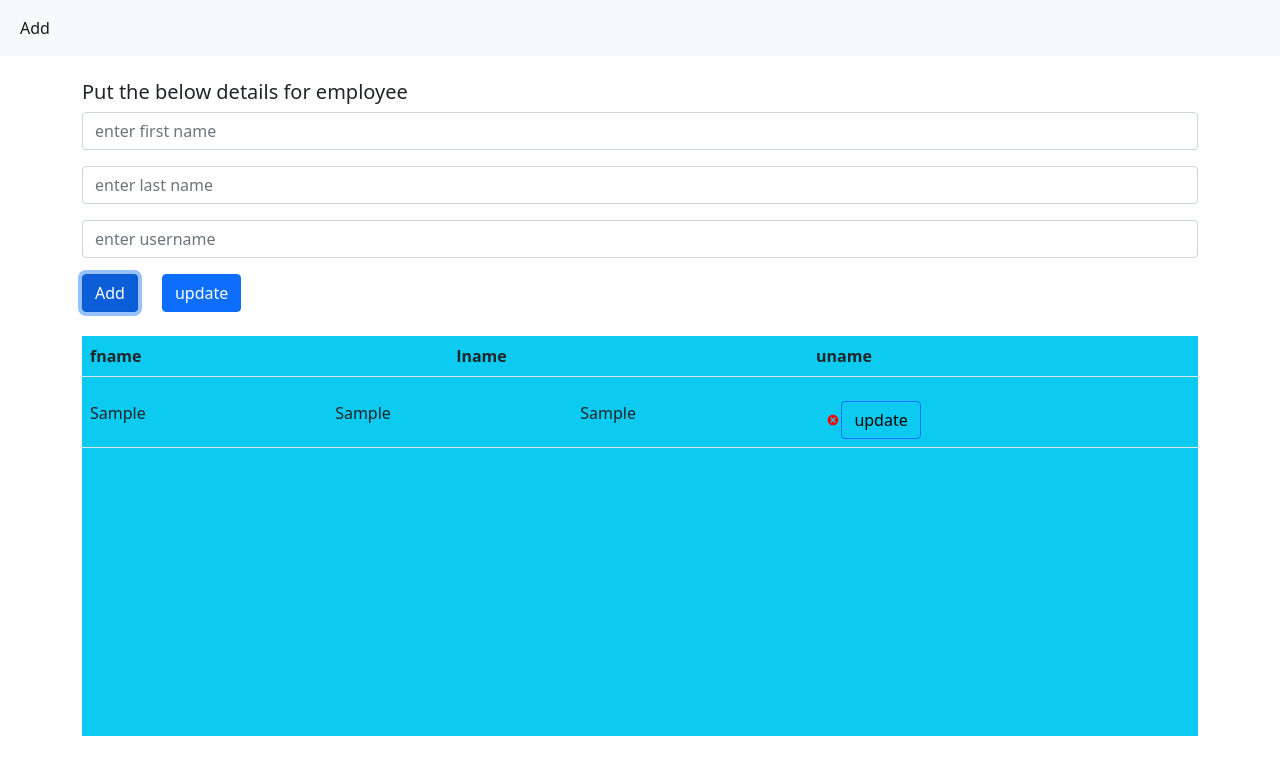
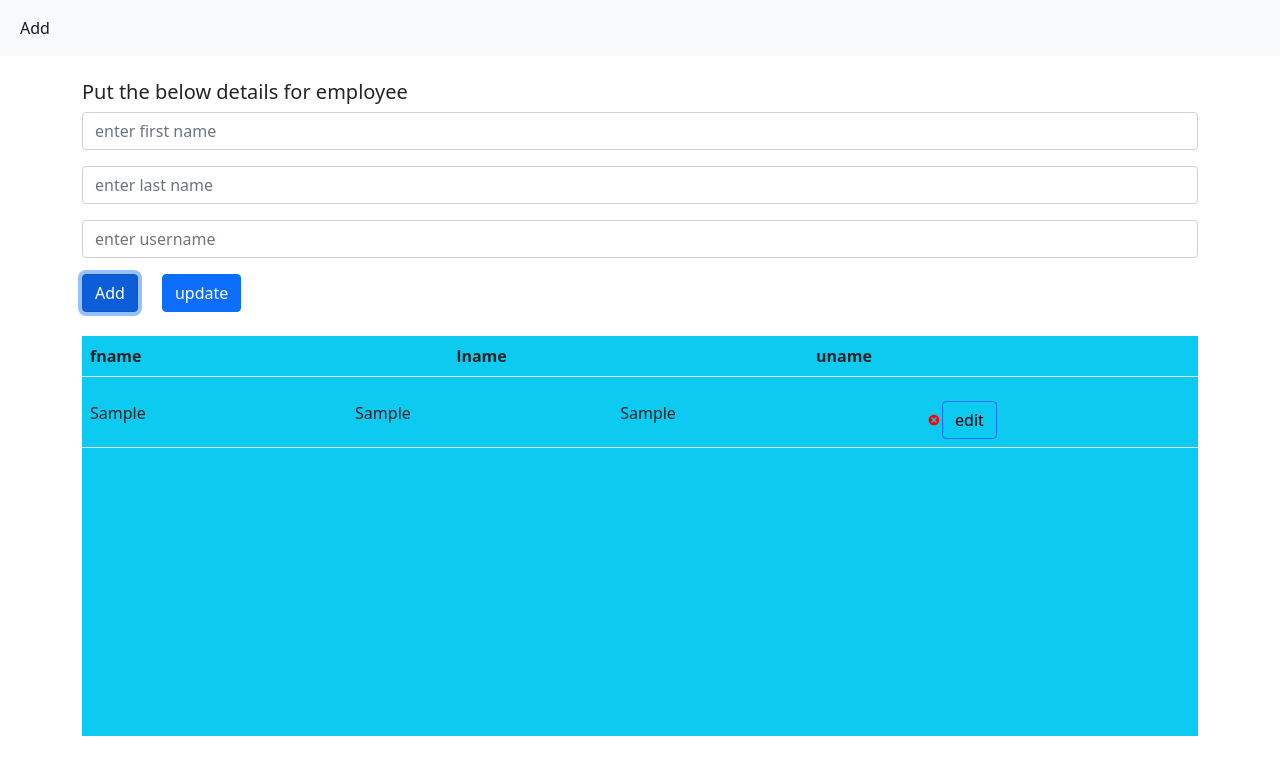
Before and after one commit to ShahMasud/React-table-with-crud-sorting-pagination-search, a React (Create React App) app: page / in a window 1280 px wide. Both pictures are taken after typing "Sample", "Sample", "Sample" into the empty fields and a click on the button "Add". Shown: the top 774 px of the page. Built offline with nearby package versions, Linux system fonts and the light colour scheme.

Commit message:
first commit, add row, delete row and edit row have done. update row will do in the next commit

```diff
--- a/src/Components/General/Home/index.js
+++ b/src/Components/General/Home/index.js
@@ -145,9 +145,9 @@ const Home = () => {
                    <td>{itemval.lname}</td>
                    <td>{itemval.uname}</td>
                    <td>
-                        <div style={{color:"red"}}>
+                        <div className='gap-4 text-center' style={{color:"red", width:"50%"}}>
                         <TiDelete onClick={()=> {deleteItem(itemval.uname)}}/>
-                        <Button onClick={()=>updateRow(itemval.uname)} className='bg-transparent text-black'>update</Button>
+                        <Button onClick={()=>updateRow(itemval.uname)} className='bg-transparent text-black'>edit</Button>
                         </div>
                    </td>
                    </tr>
```
